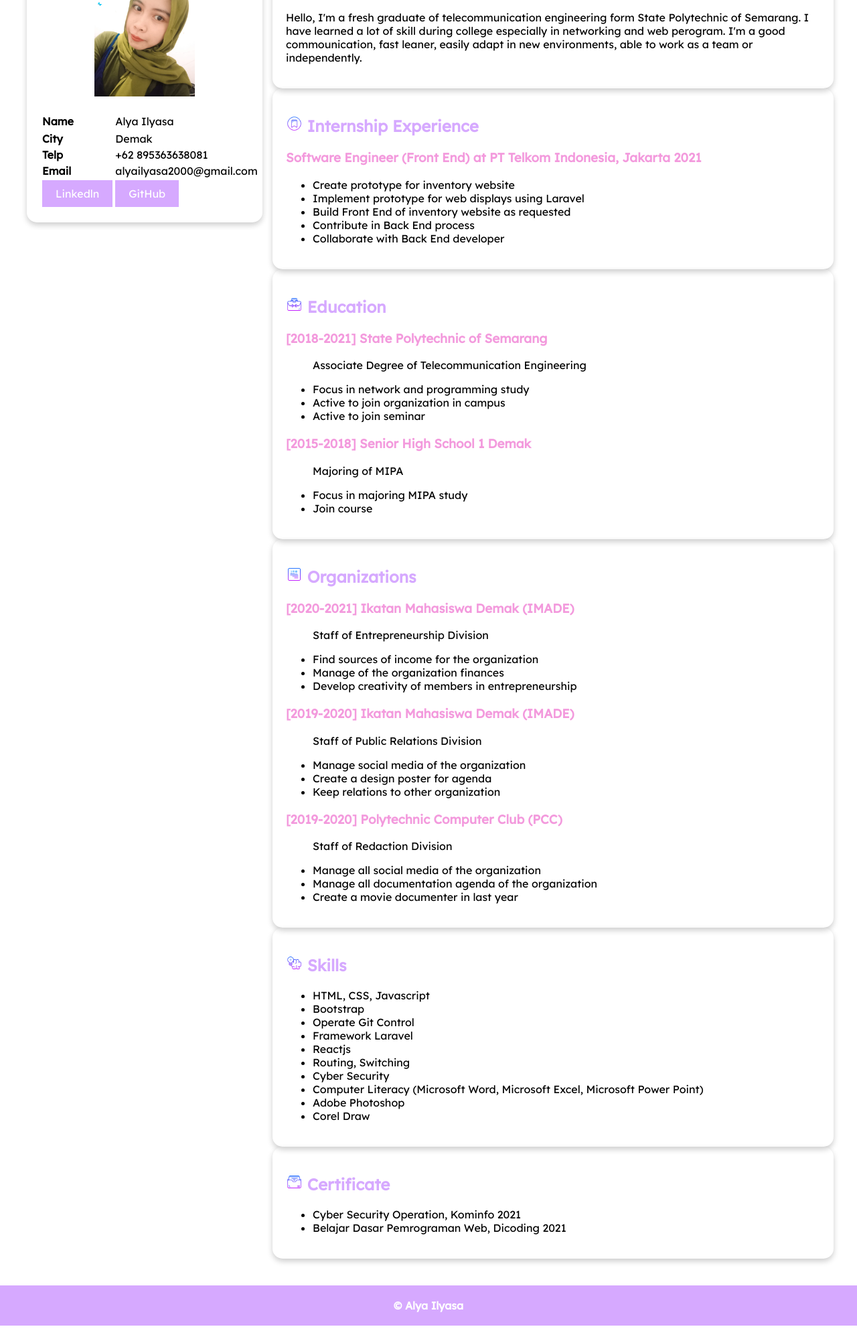
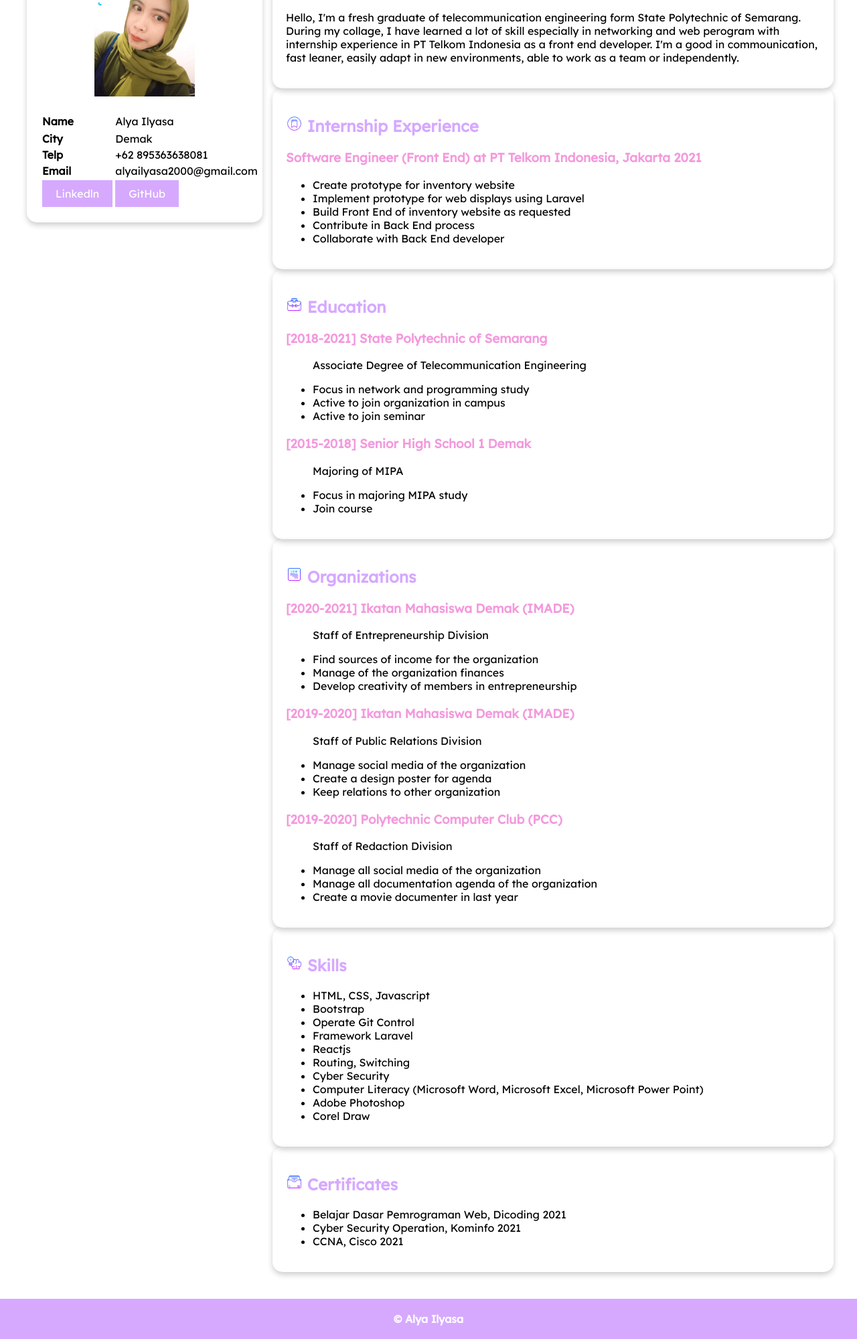
Before and after one commit to alyailyasa/about-me, a plain HTML site: page index.html in a window 1280 px wide. Shown: the part 423-2422 px from the top of the page at 67% size. Drawn offline with Linux system fonts and the light colour scheme.

Commit message:
Create index.html

```diff
--- a/index.html
+++ b/index.html
@@ -36,8 +36,9 @@
                 <p>
                     <h2><img src="assets/image/ok.png" width="25" height="25"> About Me</h2>
                     Hello, I'm a fresh graduate of telecommunication engineering form State Polytechnic of Semarang.
-                    I have learned a lot of skill during college especially in networking and web perogram.
-                    I'm a good commounication, fast leaner, easily adapt in new environments, able to work as a team or independently.
+                    During my collage, I have learned a lot of skill especially in networking and web perogram with internship experience
+					in PT Telkom Indonesia as a front end developer.
+                    I'm a good in commounication, fast leaner, easily adapt in new environments, able to work as a team or independently.
                 </p>
             </article>
 
@@ -119,10 +120,11 @@
                 </ul>
             </article>
             <article id="Certification" class="card">
-                <h2><img src="assets/image/folder.png" width="25" height="25"> Certificate</h2>
+                <h2><img src="assets/image/folder.png" width="25" height="25"> Certificates</h2>
                 <ul>
-                    <li>Cyber Security Operation, Kominfo 2021</li>
                     <li>Belajar Dasar Pemrograman Web, Dicoding 2021</li>
+					<li>Cyber Security Operation, Kominfo 2021</li>
+                    <li>CCNA, Cisco 2021</li>
                 </ul>
             </article>
         </div>
```
